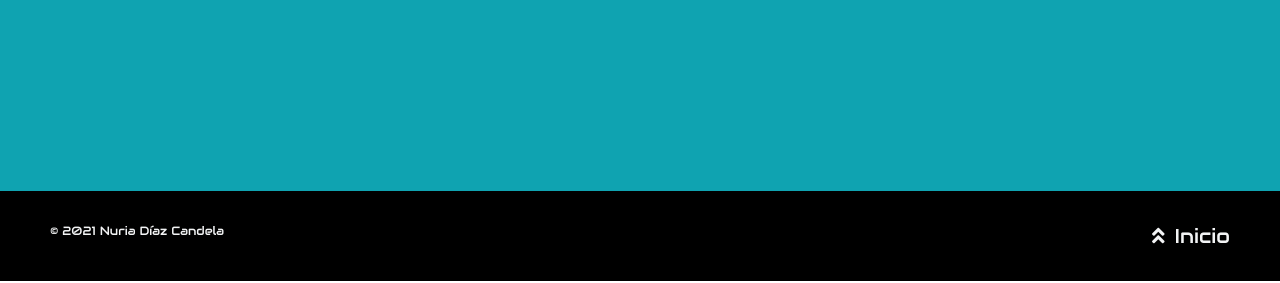
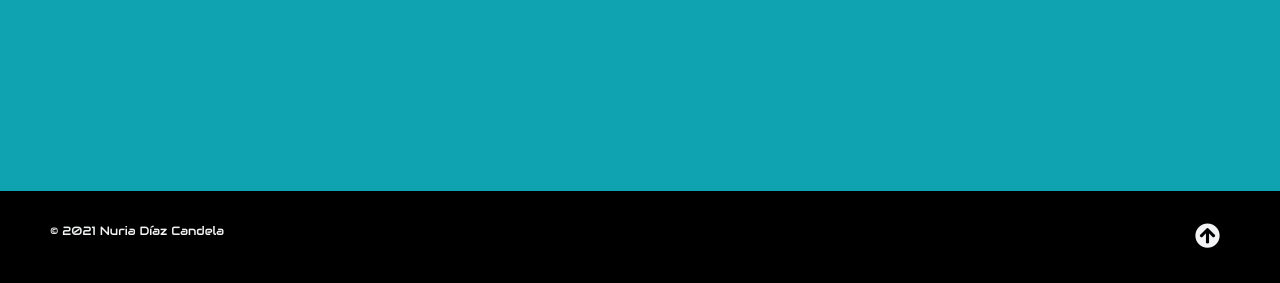
Before and after one commit to nuriadiazcandela/Portfolio, a website: page docs/index.html in a window 1280 px wide. Shown: the part 3166-3449 px from the top of the page. Drawn offline with Linux system fonts and the light colour scheme.

Commit message:
change arrow footer

```diff
--- a/docs/index.html
+++ b/docs/index.html
@@ -256,7 +256,8 @@
         </div>
         <div class="footer__home">
           <a class="footer__home--link" href="#header">
-            <i class="footer__home--arrow fas fa-angle-double-up"></i>Inicio
+            <!-- <i class="footer__home--arrow fas fa-angle-double-up"></i> -->
+            <i class="footer__home--arrow fas fa-arrow-circle-up" title="ir a home"></i>
           </a>
         </div>
       </footer>
--- a/src/scss/layout/_footer.scss
+++ b/src/scss/layout/_footer.scss
@@ -25,6 +25,7 @@
     }
     &--arrow {
       padding-right: 10px;
+      font-size: 25px;
     }
   }
 }
```
Also changed, not shown: src/html/partials/footer.html (+2 -1 lines), docs/assets/css/main.css.
